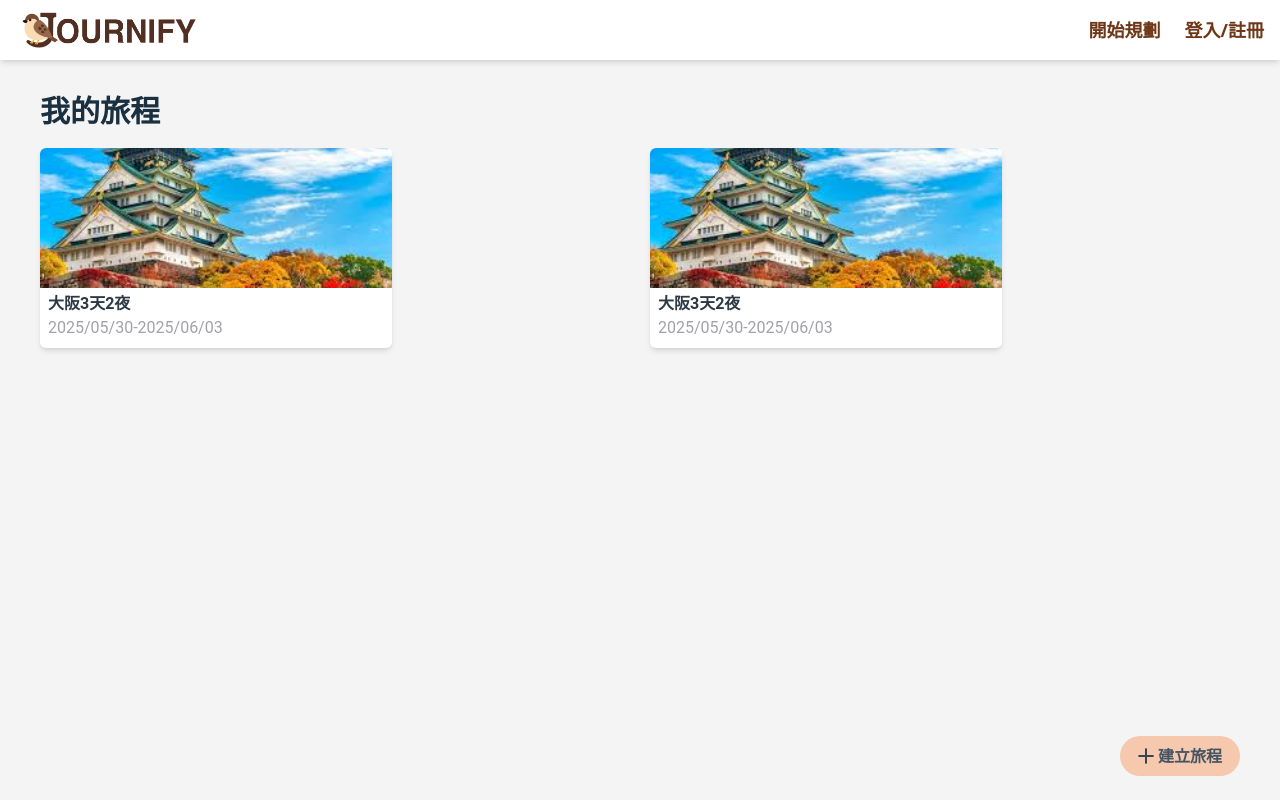
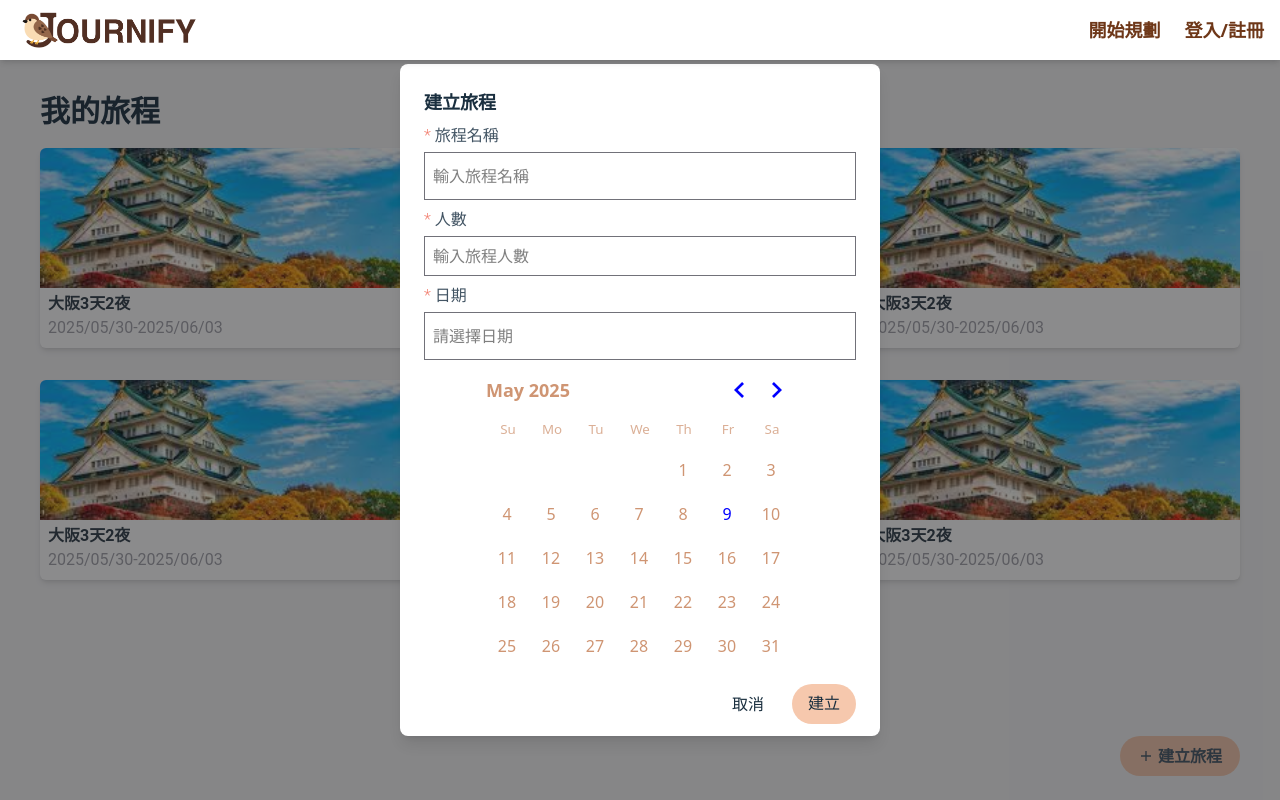
Before and after one commit to 1Hui57/Journify, a Next.js app: page /trip in a window 1280 px wide. Both pictures are taken after a click on the button "建立旅程". Built offline with nearby package versions, Linux system fonts and the light colour scheme.

Commit message:
feat:  from of creating trip

```diff
--- a/package.json
+++ b/package.json
@@ -13,6 +13,7 @@
     "firebase": "^11.7.1",
     "next": "15.3.2",
     "react": "^19.0.0",
+    "react-day-picker": "^9.6.7",
     "react-dom": "^19.0.0",
     "tailwindcss": "^4.1.5"
   },
--- a/src/app/login/page.tsx
+++ b/src/app/login/page.tsx
@@ -106,9 +106,9 @@ export default function Login() {
                 {isSignIn ? (
                     <form className="flex flex-col gap-4" onSubmit={handleSignIn}>
                         <input type="text" placeholder="E-mail" value={email}
-                            onChange={(e) => setEmail(e.target.value)} className="border p-2 pl-4 rounded-full w-full bg-mywhite-80" />
+                            onChange={(e) => setEmail(e.target.value)} className=" p-2 pl-4 rounded-full w-full bg-mywhite-80" />
                         <input type="password" placeholder="Password" value={password}
-                            onChange={(e) => setPassword(e.target.value)} className="border p-2 pl-4 rounded-full w-full bg-mywhite-80" />
+                            onChange={(e) => setPassword(e.target.value)} className=" p-2 pl-4 rounded-full w-full bg-mywhite-80" />
                         <label className="flex items-center gap-2 text-sm pl-3 text-myblue-600">
                             <input type="checkbox" id="stayIn" checked={isStayIn} onChange={(e) => { setIsStayIn(e.target.checked) }} />
                             Stay signed in.
@@ -118,11 +118,11 @@ export default function Login() {
                 ) : (
                     <form className="flex flex-col gap-4" onSubmit={handleSignUp}>
                         <input type="text" placeholder="E-mail" value={email}
-                            onChange={(e) => setEmail(e.target.value)} className="border p-2 pl-4 rounded-full w-full bg-mywhite-80" />
+                            onChange={(e) => setEmail(e.target.value)} className=" p-2 pl-4 rounded-full w-full bg-mywhite-80" />
                         <input type="password" placeholder="Password" value={password}
-                            onChange={(e) => setPassword(e.target.value)} className="border p-2 pl-4 rounded-full w-full bg-mywhite-80" />
+                            onChange={(e) => setPassword(e.target.value)} className=" p-2 pl-4 rounded-full w-full bg-mywhite-80" />
                         <input type="password" placeholder="Confirm Password" value={confirmPassword}
-                            onChange={(e) => setConfirmPassword(e.target.value)} className="border p-2 pl-4 rounded-full w-full bg-mywhite-80" />
+                            onChange={(e) => setConfirmPassword(e.target.value)} className=" p-2 pl-4 rounded-full w-full bg-mywhite-80" />
                         <label className="flex items-center gap-2 text-sm pl-3 text-myblue-600">
                             <input type="checkbox" id="stayIn" checked={isStayIn} onChange={(e) => { setIsStayIn(e.target.checked) }} />
                             Stay signed in after successful registration.
--- a/src/app/trip/page.tsx
+++ b/src/app/trip/page.tsx
@@ -1,20 +1,96 @@
+'use client'
 import TripPageCard from "@/component/TripPageCard";
+import { useEffect, useState } from "react";
+import { IoMdAdd } from "react-icons/io";
+import { DateRange, DayPicker } from "react-day-picker";
+import "react-day-picker/style.css";
 
 export default function Trip() {
+
+    const [isAddTrip, setIsAddTrip] = useState<boolean>(false);
+    const [selected, setSelected] = useState<DateRange | undefined>();
+    const [deteText, setDateText] = useState<string>("");
+    function handleOnSelect(range: DateRange | undefined, triggerDate: Date) {
+        if (selected?.from && selected?.to) {
+            setSelected({
+                from: triggerDate,
+                to: undefined,
+            });
+            return;
+        }
+        setSelected(range);
+    }
+    useEffect(() => {
+        if (selected?.from && selected?.to) {
+            const formattedFrom = selected.from.toLocaleDateString("zh-TW", {
+                year: "numeric",
+                month: "2-digit",
+                day: "2-digit"
+            });
+            const formattedTo = selected.to.toLocaleDateString("zh-TW", {
+                year: "numeric",
+                month: "2-digit",
+                day: "2-digit"
+            });
+            setDateText(`${formattedFrom} ~ ${formattedTo}`);
+        }
+    }, [selected])
+
+
     return (
-        <div className="w-full h-full flex flex-col p-10 mb-20">
+        <div className="w-full h-full ">
+            <div className="w-full h-fit flex flex-col p-10 mb-20">
                 <div className="w-fit h-fit mb-6">
                     <p className="text-3xl font-bold text-myblue-800">我的旅程</p>
                 </div>
-            <div id="tripsWrapper" className="grid gap-5 grid-cols-[repeat(auto-fit,minmax(230px,1fr))] w-full ">
+                <div id="tripsWrapper" className="grid gap-8 grid-cols-1 sm:grid-cols-2 md:grid-cols-3 w-full ">
                     {/* trip card */}
                     <TripPageCard />
                     <TripPageCard />
+                    <TripPageCard />
+                    <TripPageCard />
+                    <TripPageCard />
+                    <TripPageCard />
                 </div>
-            <button className="fixed bottom-6 right-10 w-30 h-10 bg-primary-300 ml-auto rounded-full text-base text-myblue-600 font-bold flex items-center justify-center gap-1">
-                <img src="/add.png" className="w-4 h-4" />
+                <button className="fixed bottom-6 right-10 w-30 h-10 bg-primary-300 ml-auto
+                rounded-full text-base text-myblue-600 font-bold flex items-center
+                justify-center gap-1 transition-transform duration-200 hover:bg-myblue-700
+                 hover:text-primary-300" onClick={() => setIsAddTrip(true)}>
+                    <IoMdAdd />
                     建立旅程
                 </button>
+            </div>
+            {isAddTrip && (
+                <div className="fixed inset-0 bg-myzinc900-50  flex  items-center justify-center overflow-y-auto" onClick={() => setIsAddTrip(false)}>
+                    <div className="bg-white p-6 rounded-lg shadow-lg w-120 h-168 mt-20 md:mt-0" onClick={(e) => e.stopPropagation()}>
+                        <div className="text-lg font-bold text-myblue-800 mb-2">建立旅程</div>
+                        <p className="text-myblue-600 font-light text-md "><span className="text-myred-400">* </span>旅程名稱</p>
+                        <input type="text" placeholder="輸入旅程名稱" className="w-full h-12 pl-2 border-1 border-myzinc-500 focus:border-myblue-300 focus:border-2 mt-1 mb-2" />
+                        <p className="text-myblue-600 font-light text-md"><span className="text-myred-400">* </span>人數</p>
+                        <input type="number" placeholder="輸入旅程人數" className="w-full h-10 pl-2 border-1 border-myzinc-500 focus:border-myblue-300 focus:border-2 mt-1 mb-2" />
+                        <p className="text-myblue-600 font-light text-md"><span className="text-myred-400">* </span>日期</p>
+                        <input type="text" placeholder="請選擇日期" readOnly className="w-full h-12 pl-2 border-1 border-myzinc-500 focus:border-myblue-300 focus:border-2 mt-1"
+                            value={deteText} />
+                        <div className="w-fit mx-auto mt-2 text-primary-400 ">
+                            <DayPicker mode="range" required selected={selected} onSelect={handleOnSelect}
+                                className=""
+                            />
+                        </div>
+                        <div className="w-fit h-fit flex ml-auto gap-3">
+                            <button className="mt-4 px-4 py-2  text-myblue-800 rounded-full hover:bg-myzinc-200" onClick={()=>{setIsAddTrip(false)}}>
+                                取消
+                            </button>
+                            <button className="mt-4 px-4 py-2 text-myblue-800 bg-primary-300 text-base-400 rounded-full hover:text-primary-300 hover:bg-myblue-600">
+                                建立
+                            </button>
+                        </div>
+
+                    </div>
+                </div>
+
+            )}
+
+
         </div>
     )
 
--- a/src/component/TripPageCard.tsx
+++ b/src/component/TripPageCard.tsx
@@ -1,6 +1,6 @@
 export default function TripPageCard(){
     return(
-        <div className="bg-mywhite-100 h-50 max-w-88 rounded-md overflow-hidden shadow-md">
+        <div className="bg-mywhite-100 h-50 w-full rounded-md overflow-hidden shadow-md cursor-pointer transition-transform duration-200 hover:scale-105">
             <div className="w-full h-[70%]">
                 <img src="/Osaka.jpg" className="w-full h-full object-cover" />
             </div>
@@ -8,7 +8,6 @@ export default function TripPageCard(){
                 <p className="text-myblue-700 font-bold">大阪3天2夜</p>
                 <p className="text-myzinc-400">2025/05/30-2025/06/03</p>
             </div>
-
         </div>
     )
 }
--- a/src/global.css
+++ b/src/global.css
@@ -132,7 +132,7 @@ p {
 
 input {
   outline: none;
-  border: none;
+  /* border: var(--color-mywhite-5); */
   /* background: var(--color-white-100); */
 }
 
@@ -247,3 +247,9 @@ button {
   font-weight: var(--font-weight-700);
   line-height: 2rem;
 }
+
+.rdp{
+  --rdp-accent-color: #ab6b45; /* Change the accent color to indigo. */
+  --rdp-accent-background-color: #cf9573; /* Change the accent background color. */
+  /* Add more CSS variables here. */
+}
```
Also changed, not shown: public/add.svg (added), 1 other file (tests, documents, lock files or other folders). Lines whose indentation alone changed are shown as unchanged.
